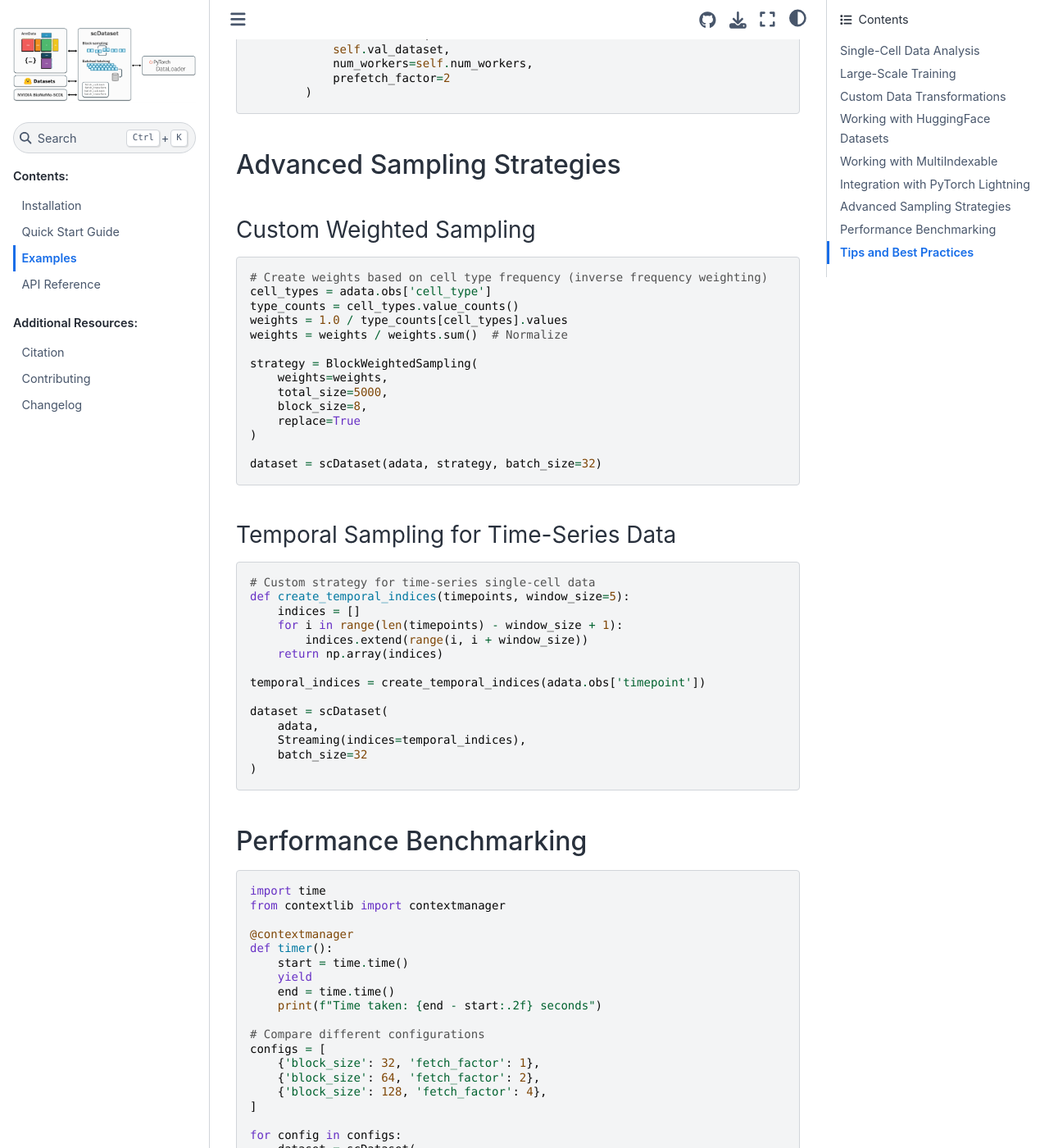
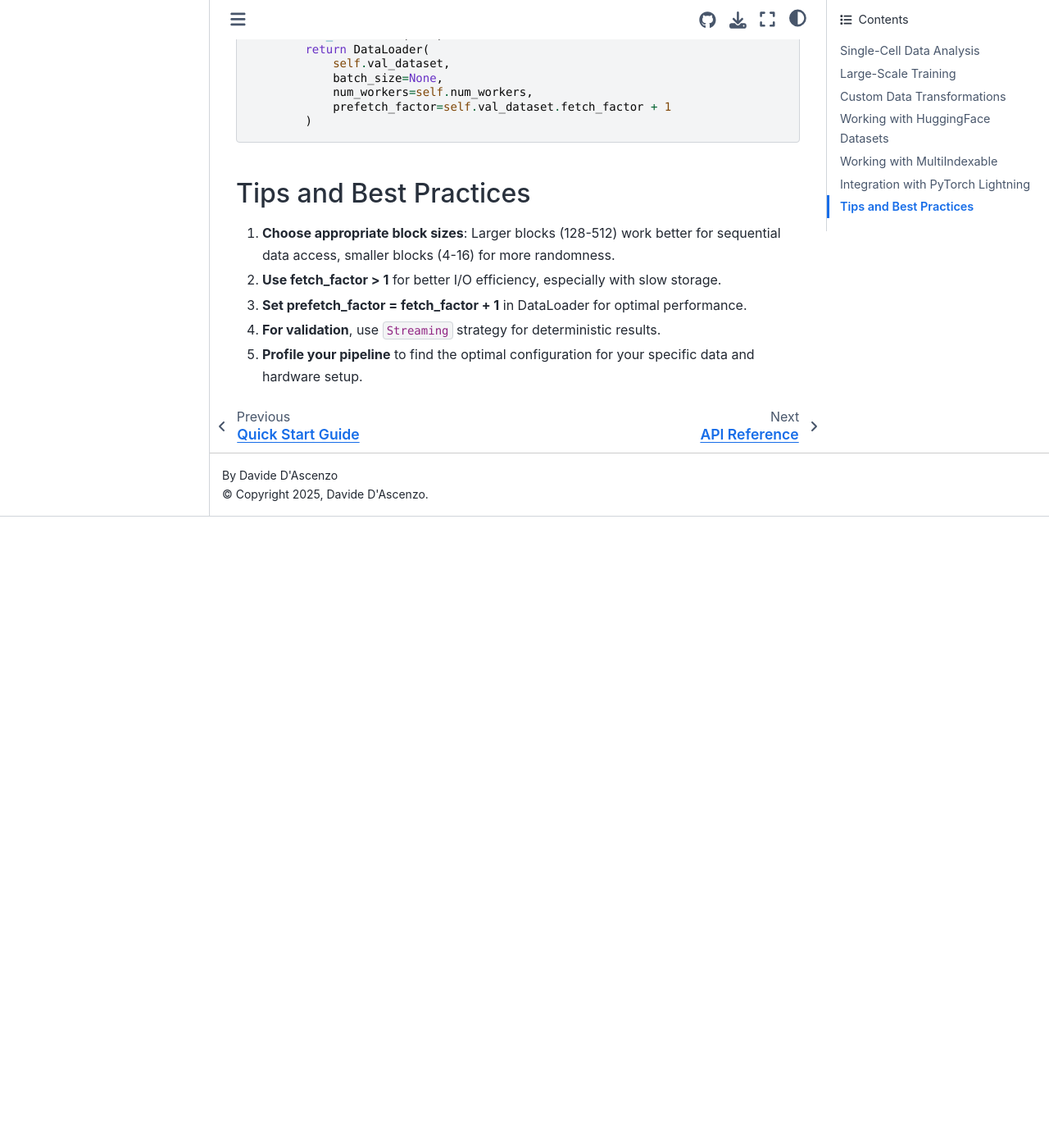
Before and after one commit to scDataset/scDataset, a Sphinx documentation site: the page built from docs/source/examples.rst, in a window 1280 px wide and 1400 px high, scrolled down 8244 px. Shown: the whole window at 82% size. Built offline with Sphinx 7.4.7 and the Sphinx Book theme 1.1.4, drawn with Linux system fonts in a browser that asks for light colours; after the commit the page ends 8874 px from its top, so only the background shows below that; some of the changed text lies outside the part shown.

Commit message:
doc updated

```diff
--- a/docs/source/changelog.rst
+++ b/docs/source/changelog.rst
@@ -9,9 +9,9 @@ Changelog
 
 * **Completely redesigned API**: scDataset now uses a strategy-based sampling approach instead of modes
 * **Constructor changes**: ``scDataset(data_collection, strategy, batch_size, ...)`` replaces old ``scDataset(data_collection, batch_size, ...)``
+* **New required parameter**: ``strategy`` - must provide a ``SamplingStrategy`` instance
+* ``block_size`` parameter moved to strategies
 * **Removed methods**: ``subset()``, ``set_mode()``
-* ``block_size``, ``fetch_factor`` parameters moved to strategies
-* **New required parameter**: ``strategy`` - must provide a ``SamplingStrategy`` instance
 
 **Added**
 ~~~~~~~~~
--- a/docs/source/examples.rst
+++ b/docs/source/examples.rst
@@ -430,103 +430,23 @@ Integration with PyTorch Lightning
        def train_dataloader(self):
            return DataLoader(
                self.train_dataset,
+               batch_size=None,
                num_workers=self.num_workers,
-               prefetch_factor=2
+               prefetch_factor=self.train_dataset.fetch_factor + 1
            )
 
        def val_dataloader(self):
            return DataLoader(
                self.val_dataset,
+               batch_size=None,
                num_workers=self.num_workers,
-               prefetch_factor=2
+               prefetch_factor=self.val_dataset.fetch_factor + 1
            )
-
-Advanced Sampling Strategies
------------------------------
-
-Custom Weighted Sampling
-~~~~~~~~~~~~~~~~~~~~~~~~~
-
-.. code-block:: python
-
-   # Create weights based on cell type frequency (inverse frequency weighting)
-   cell_types = adata.obs['cell_type']
-   type_counts = cell_types.value_counts()
-   weights = 1.0 / type_counts[cell_types].values
-   weights = weights / weights.sum()  # Normalize
-
-   strategy = BlockWeightedSampling(
-       weights=weights,
-       total_size=5000,
-       block_size=8,
-       replace=True
-   )
-
-   dataset = scDataset(adata, strategy, batch_size=32)
-
-Temporal Sampling for Time-Series Data
-~~~~~~~~~~~~~~~~~~~~~~~~~~~~~~~~~~~~~~~
-
-.. code-block:: python
-
-   # Custom strategy for time-series single-cell data
-   def create_temporal_indices(timepoints, window_size=5):
-       indices = []
-       for i in range(len(timepoints) - window_size + 1):
-           indices.extend(range(i, i + window_size))
-       return np.array(indices)
-
-   temporal_indices = create_temporal_indices(adata.obs['timepoint'])
-
-   dataset = scDataset(
-       adata,
-       Streaming(indices=temporal_indices),
-       batch_size=32
-   )
-
-Performance Benchmarking
-------------------------
-
-.. code-block:: python
-
-   import time
-   from contextlib import contextmanager
-
-   @contextmanager
-   def timer():
-       start = time.time()
-       yield
-       end = time.time()
-       print(f"Time taken: {end - start:.2f} seconds")
-
-   # Compare different configurations
-   configs = [
-       {'block_size': 32, 'fetch_factor': 1},
-       {'block_size': 64, 'fetch_factor': 2},
-       {'block_size': 128, 'fetch_factor': 4},
-   ]
-
-   for config in configs:
-       dataset = scDataset(
-           large_data,
-           BlockShuffling(block_size=config['block_size']),
-           batch_size=64,
-           fetch_factor=config['fetch_factor']
-       )
-
-       loader = DataLoader(dataset, num_workers=4)
-
-       with timer():
-           for i, batch in enumerate(loader):
-               if i >= 100:  # Test first 100 batches
-                   break
-
-       print(f"Config {config}: done")
 
 Tips and Best Practices
 ------------------------
 
-1. **Choose appropriate block sizes**: Larger blocks (128-512) work better for sequential data access, smaller blocks (16-64) for more randomness.
+1. **Choose appropriate block sizes**: Larger blocks (128-512) work better for sequential data access, smaller blocks (4-16) for more randomness.
 
 2. **Use fetch_factor > 1** for better I/O efficiency, especially with slow storage.
 
@@ -534,6 +454,4 @@ Tips and Best Practices
 
 4. **For validation**, use ``Streaming`` strategy for deterministic results.
 
-5. **For large datasets**, consider using fewer workers but higher fetch_factor to reduce memory overhead.
-
-6. **Profile your pipeline** to find the optimal configuration for your specific data and hardware setup.
+5. **Profile your pipeline** to find the optimal configuration for your specific data and hardware setup.
--- a/docs/source/index.rst
+++ b/docs/source/index.rst
@@ -60,8 +60,8 @@ Basic usage:
    # Create dataset with streaming strategy
    dataset = scDataset(data, Streaming(), batch_size=64)
 
-   # Use with PyTorch DataLoader
-   loader = DataLoader(dataset, num_workers=4)
+   # Use with PyTorch DataLoader (note: batch_size=None)
+   loader = DataLoader(dataset, batch_size=None, num_workers=4)
 
    for batch in loader:
        print(f"Batch shape: {batch.shape}")
@@ -81,5 +81,4 @@ Basic usage:
    :caption: Additional Resources:
 
    citation
-   contributing
    changelog
--- a/docs/source/quickstart.rst
+++ b/docs/source/quickstart.rst
@@ -160,6 +160,7 @@ For large datasets, you can optimize performance using these parameters:
 
    loader = DataLoader(
        dataset,
+       batch_size=None,
        num_workers=12,        # Multiple workers for parallel loading
        prefetch_factor=17,    # fetch_factor + 1
    )
```
Also changed, not shown: other parts of docs/source/examples.rst (+1 -1 lines), other parts of docs/source/quickstart.rst (+1 -1 lines), docs/source/contributing.rst (deleted, +0 -272 lines), docs/source/installation.rst (+0 -58 lines).
